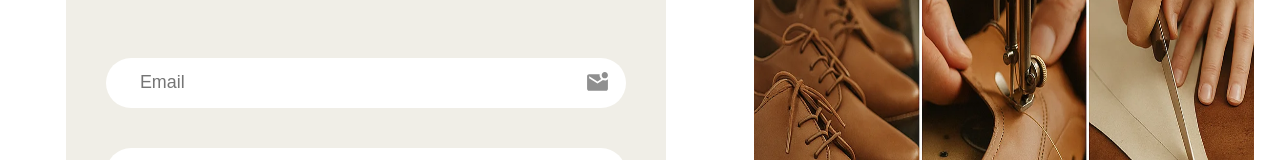
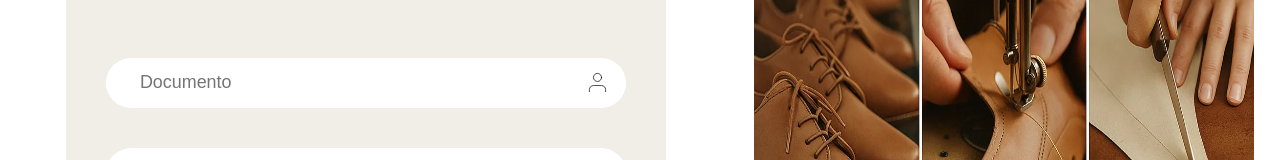
Before and after one commit to Esp-Ing-Software-Tesis/PymesCalzado-Front, an Angular app: page /login in a window 1280 px wide. Shown: the part 309-469 px from the top of the page. Built offline with nearby package versions, Linux system fonts and the light colour scheme.

Commit message:
feature/ajuste-numero-documento-login

```diff
--- a/src/app/login/login.component.html
+++ b/src/app/login/login.component.html
@@ -9,9 +9,17 @@
       <form action="" method="">
         <div class="inputs">
           <div class="input">
-            <input type="email" [(ngModel)]="inputDocument" id="user_email" name="user_email" class="user_email" placeholder="Email" required />
+            <input
+              type="document"
+              [(ngModel)]="inputDocument"
+              id="user_document"
+              name="user_document"
+              class="user_document"
+              placeholder="Documento"
+              required
+            />
             <svg class="icon">
-              <use xlink:href="assets/icons-sprite.svg#login-email"></use>
+              <use xlink:href="assets/icons-sprite.svg#headerAndFooter-user"></use>
             </svg>
           </div>
           <div class="input">
--- a/src/app/login/login.component.scss
+++ b/src/app/login/login.component.scss
@@ -110,7 +110,7 @@ form {
   padding: 0 1em;
 }
 
-.user_email, .user_password {
+.user_document, .user_password {
     flex: 1;
     border: none;
     outline: none;
--- a/src/app/login/login.component.ts
+++ b/src/app/login/login.component.ts
@@ -1,4 +1,4 @@
-import { Component } from '@angular/core';
+import { Component, inject } from '@angular/core';
 import { CommonModule } from '@angular/common';
 import { FormsModule } from '@angular/forms';
 import { AuthService } from '../services/auth.service';
@@ -20,16 +20,16 @@ export class LoginPageComponent {
   passwordVisible: boolean = false;
   errorMessage: string | null = null;
 
+  private readonly authservice = inject(AuthService);
+  private readonly router = inject(Router);
+
   // Logica para acomodar los textos
   private capitalize(word: string): string {
     if (!word) return '';
     return word.charAt(0).toUpperCase() + word.slice(1).toLowerCase();
   }
 
-  constructor(
-    private readonly authservice: AuthService,
-    private readonly router: Router,
-  ) {}
+  constructor() {}
 
   togglePasswordVisibility() {
     this.passwordVisible = !this.passwordVisible;
@@ -45,13 +45,21 @@ export class LoginPageComponent {
 
   // Realizar Login
   login() {
+    this.errorMessage = null;
     const consultToken: Auth = {
       docNumber: Number(this.inputDocument),
       password: this.inputPassword,
     };
     this.authservice.getAccessToken(consultToken).subscribe({
       next: (res) => {
-        // Obtener el token
+        // Validar si la respuesta indica usuario inválido
+        if (res?.success === false && res?.message?.includes('Usuario invalido')) {
+          this.errorMessage =
+            'Número de documento o contraseña incorrectos. Verifica que los datos ingresados sean correctos e inténtalo nuevamente.';
+          return;
+        }
+
+        // Obtener el token normalmente
         const token = res?.data?.token;
         if (!token) {
           return;
@@ -65,18 +73,20 @@ export class LoginPageComponent {
         const sessionId = decoded.sessionId;
         let productionLine = decoded.productionLine ? this.sortTexts(decoded.productionLine) : null;
 
-        // Se quita cuando funcione usuarios
-        if(userId === 1024575050){
-          productionLine = 'Corte'
+        // Solo para pruebas
+        if (userId === 1024575050) {
+          productionLine = 'Corte';
         }
 
+        // Guardar información en el servicio de autenticación
         this.authservice.setRole(role);
         this.authservice.setUsername(username);
         this.authservice.setUserProductionLine(productionLine);
         this.authservice.setSessionId(sessionId);
         this.authservice.setToken(token);
-        this.authservice.setUserId(userId + '')
+        this.authservice.setUserId(userId + '');
 
+        // Redirigir según el rol
         let redirectRoute = '';
         switch (role) {
           case 'Gerente':
@@ -91,9 +101,11 @@ export class LoginPageComponent {
           default:
             redirectRoute = '/login';
         }
+
         this.router.navigate([redirectRoute]);
       },
-      error: (err) => {
+      error: () => {
+        this.errorMessage = 'Ocurrió un error al iniciar sesión. Inténtalo nuevamente.';
       },
     });
   }
--- a/src/app/models/auth.model.ts
+++ b/src/app/models/auth.model.ts
@@ -5,7 +5,7 @@ export interface Auth {
 
 export interface AuthResponse {
   success: boolean;
-  message: string;
+  message: string[];
   data: {
     token: string;
   };
```
